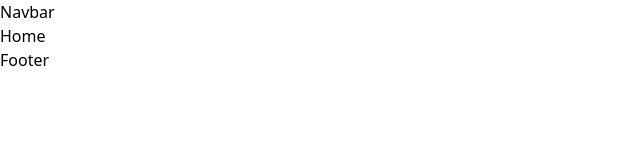
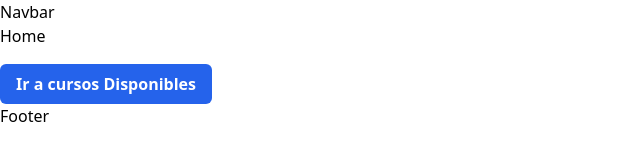
Before and after one commit to SMITH367/Virtual-learning-object-IA4k12, an Astro site: page / in a window 1280 px wide. Shown: the whole page, without its empty margins (0-640 px from the left). Built offline with nearby package versions, Linux system fonts and the light colour scheme; Astro itself is replaced by a stand-in of ours.

```diff
--- a/src/pages/index.astro
+++ b/src/pages/index.astro
@@ -5,4 +5,10 @@
 ---
 <Layout>
   <h1>Home</h1>
+  <a
+    href="/cursos/"
+    class="mt-4 inline-block px-4 py-2 bg-blue-600 text-white rounded-md font-semibold text-base hover:bg-blue-700 transition"
+  >
+    Ir a cursos Disponibles
+  </a>
 </Layout>
```
